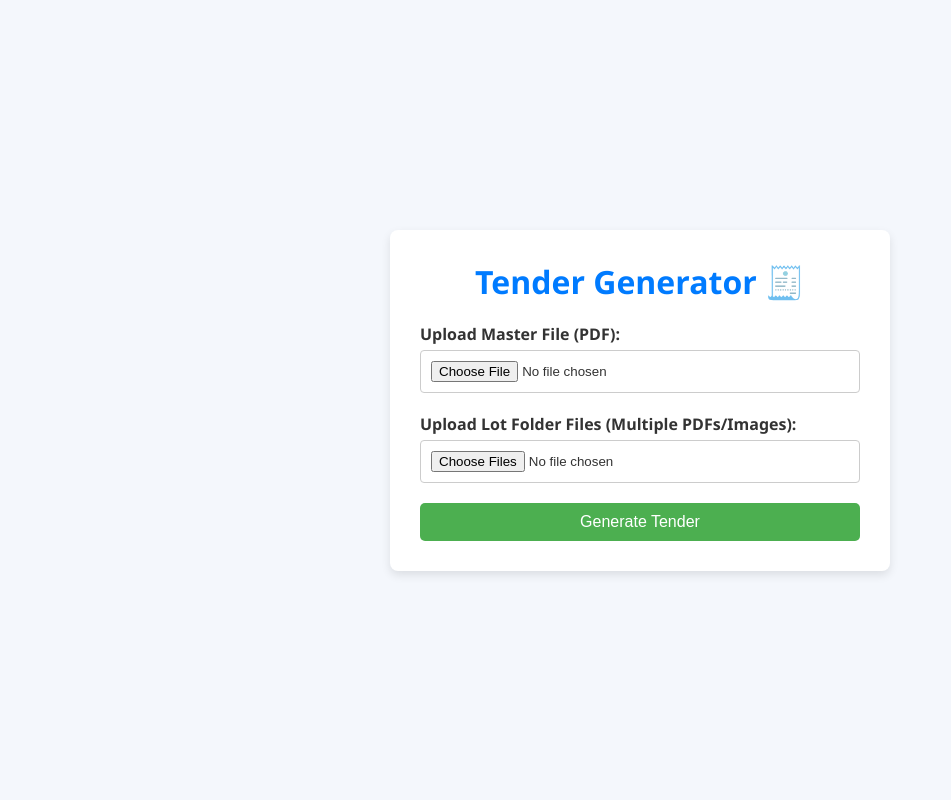
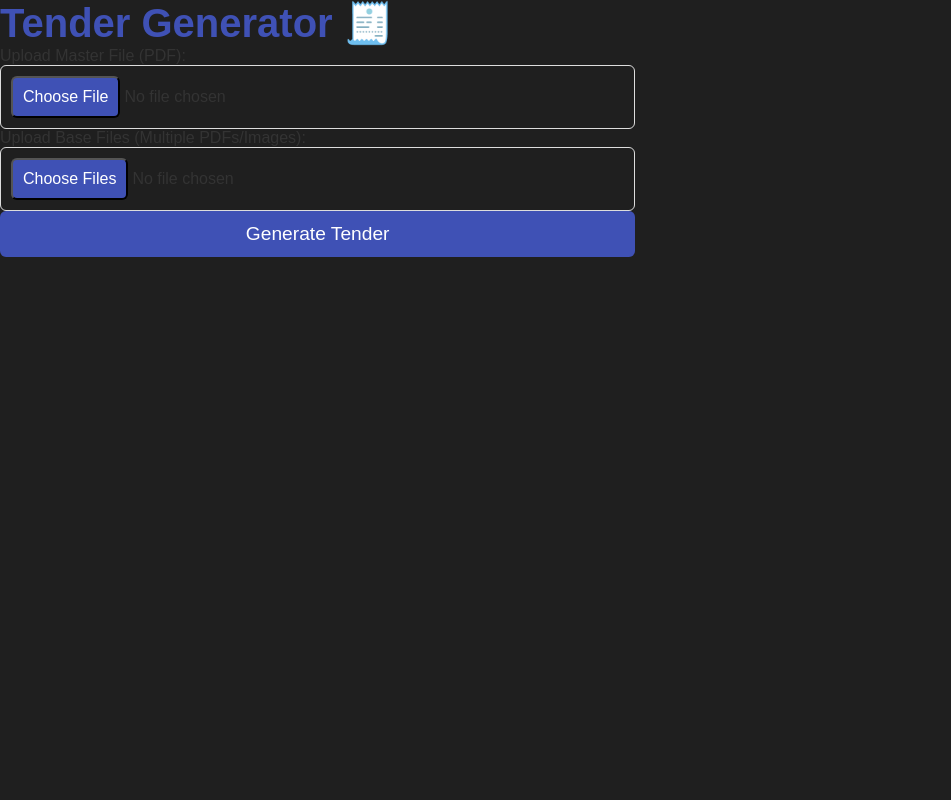
Before and after one commit to saqibaltaf27/TenderFlow, a FastAPI app: page / in a window 1280 px wide. Shown: the whole page, without its empty margins (0-951 px from the left). Run offline with FastAPI, Linux system fonts and the light colour scheme.

Commit message:
Final Commit

```diff
--- a/api/static/styles.css
+++ b/api/static/styles.css
@@ -1,3 +1,4 @@
+/* Basic Reset */
 * {
     margin: 0;
     padding: 0;
@@ -5,92 +6,179 @@
 }
 
 body {
-    font-family: 'Segoe UI', Tahoma, Geneva, Verdana, sans-serif;
-    background-color: #f4f7fc;
+    font-family: 'Arial', sans-serif;
+    background: #1f1f1f; /* Darker background */
     color: #333;
     display: flex;
-    justify-content: center;
-    align-items: center;
+    justify-content: flex-start;
+    align-items: flex-start;
     height: 100vh;
-    margin: 0;
+    padding: 0;
 }
 
-.container {
-    background-color: #fff;
+/* Sidebar Styling */
+.sidebar {
+    width: 250px;
+    background: #2c2c2c; /* Darker background for sidebar */
+    height: 100vh;
+    padding-top: 20px;
+    color: #fff;
+    position: fixed;
+    top: 0;
+    left: 0;
+    box-shadow: 2px 0 10px rgba(0, 0, 0, 0.1);
+}
+
+.sidebar .logo {
+    text-align: center;
+    margin-bottom: 20px;
+}
+
+.sidebar .logo h2 {
+    color: #fff;
+    font-size: 1.5rem;
+}
+
+.nav {
+    list-style: none;
+    padding: 0;
+}
+
+.nav ul {
+    padding: 0;
+}
+
+.nav li {
+    margin: 20px 0;
+}
+
+.nav a {
+    display: block;
+    color: #bbb;
+    text-decoration: none;
+    padding: 10px 20px;
+    border-radius: 5px;
+    transition: background 0.3s ease;
+}
+
+.nav a:hover {
+    background: #444;
+}
+
+.nav a.active {
+    background: #3f51b5;
+    color: #fff;
+}
+
+/* Main Content Area */
+.main-content {
+    margin-left: 250px; /* To make space for the sidebar */
+    width: calc(100% - 250px);
+    padding: 30px;
+    background: #fff;
     border-radius: 8px;
-    box-shadow: 0 4px 10px rgba(0, 0, 0, 0.1);
-    width: 500px;
-    padding: 30px;
+    box-shadow: 0 4px 12px rgba(0, 0, 0, 0.1);
+}
+
+/* Header Section */
+.header {
     text-align: center;
+    margin-bottom: 20px;
 }
 
 h1 {
-    color: #007bff;
+    color: #3f51b5;
+    font-size: 2.5rem;
+}
+
+/* Form Section */
+.form-container {
+    background: #fafafa;
+    padding: 20px;
+    border-radius: 8px;
+    box-shadow: 0 2px 8px rgba(0, 0, 0, 0.1);
+}
+
+.form-section {
     margin-bottom: 20px;
 }
 
-.upload-section {
-    margin-bottom: 20px;
-    text-align: left;
+.form-section label {
+    font-weight: bold;
+    display: block;
+    margin-bottom: 8px;
 }
 
-.upload-section label {
-    display: block;
-    font-weight: bold;
-    margin-bottom: 5px;
+input[type="file"] {
+    width: 100%;
+    padding: 10px;
+    border: 1px solid #ddd;
+    border-radius: 6px;
+    font-size: 1rem;
 }
 
-.upload-section input {
+button[type="submit"] {
+    background-color: #3f51b5;
+    color: white;
+    padding: 12px 20px;
+    border: none;
+    border-radius: 6px;
+    font-size: 1.2rem;
     width: 100%;
-    padding: 10px;
-    border-radius: 4px;
-    border: 1px solid #ccc;
+    cursor: pointer;
+    transition: background-color 0.3s ease;
 }
 
-.btn-submit {
+button[type="submit"]:hover {
+    background-color: #303f9f;
+}
+
+/* Style the file input buttons */
+input[type="file"]::file-selector-button {
+    background-color: #3f51b5;
+    color: white;
+    padding: 10px;
+    border-radius: 6px;
+    font-size: 1rem;
+    cursor: pointer;
+    transition: background-color 0.3s ease;
+}
+
+input[type="file"]::file-selector-button:hover {
+    background-color: #303f9f;
+}
+
+/* Add some spacing around the content */
+body {
+    background: #1f1f1f;
+}
+
+/* Customize download button after PDF generation */
+.btn-download {
     background-color: #4caf50;
     color: white;
+    padding: 12px 20px;
     border: none;
-    padding: 10px 20px;
-    border-radius: 5px;
-    font-size: 16px;
+    border-radius: 6px;
+    font-size: 1.2rem;
     cursor: pointer;
-    width: 100%;
-}
-
-.btn-submit:hover {
-    background-color: #45a049;
-}
-
-.flash-messages {
-    list-style: none;
-    margin-top: 20px;
-}
-
-.flash-success {
-    color: #28a745;
-}
-
-.flash-danger {
-    color: #dc3545;
-}
-.download-section p {
-    font-size: 18px;
-    margin-bottom: 15px; /* Adds some space between the text and the button */
-    font-weight: bold;
-}
-
-.btn-download {
-    background-color: #007bff;
-    color: white;
-    padding: 12px 20px;
-    font-size: 16px;
-    border: none;
-    border-radius: 5px;
-    cursor: pointer;
-    margin-top: 20px; /* Adds space between the text and the button */
+    text-align: center;
+    display: inline-block;
+    transition: background-color 0.3s ease;
 }
 
 .btn-download:hover {
-    background-color: #0056b3;
+    background-color: #388e3c;
 }
+
+/* Responsive */
+@media screen and (max-width: 768px) {
+    .sidebar {
+        width: 200px;
+    }
+
+    .main-content {
+        margin-left: 200px;
+        width: calc(100% - 200px);
+    }
+}
--- a/api/tender.py
+++ b/api/tender.py
@@ -67,7 +67,7 @@ async def read_form(request: Request):
                 </div>
 
                 <div class="upload-section">
-                    <label for="lot_files">Upload Lot Folder Files (Multiple PDFs/Images):</label>
+                    <label for="lot_files">Upload Base Files (Multiple PDFs/Images):</label>
                     <input type="file" name="lot_files" accept=".pdf, .jpg, .jpeg, .png" multiple required>
                 </div>
 
```
Also changed, not shown: api/templates/index.html (deleted, +0 -44 lines).
